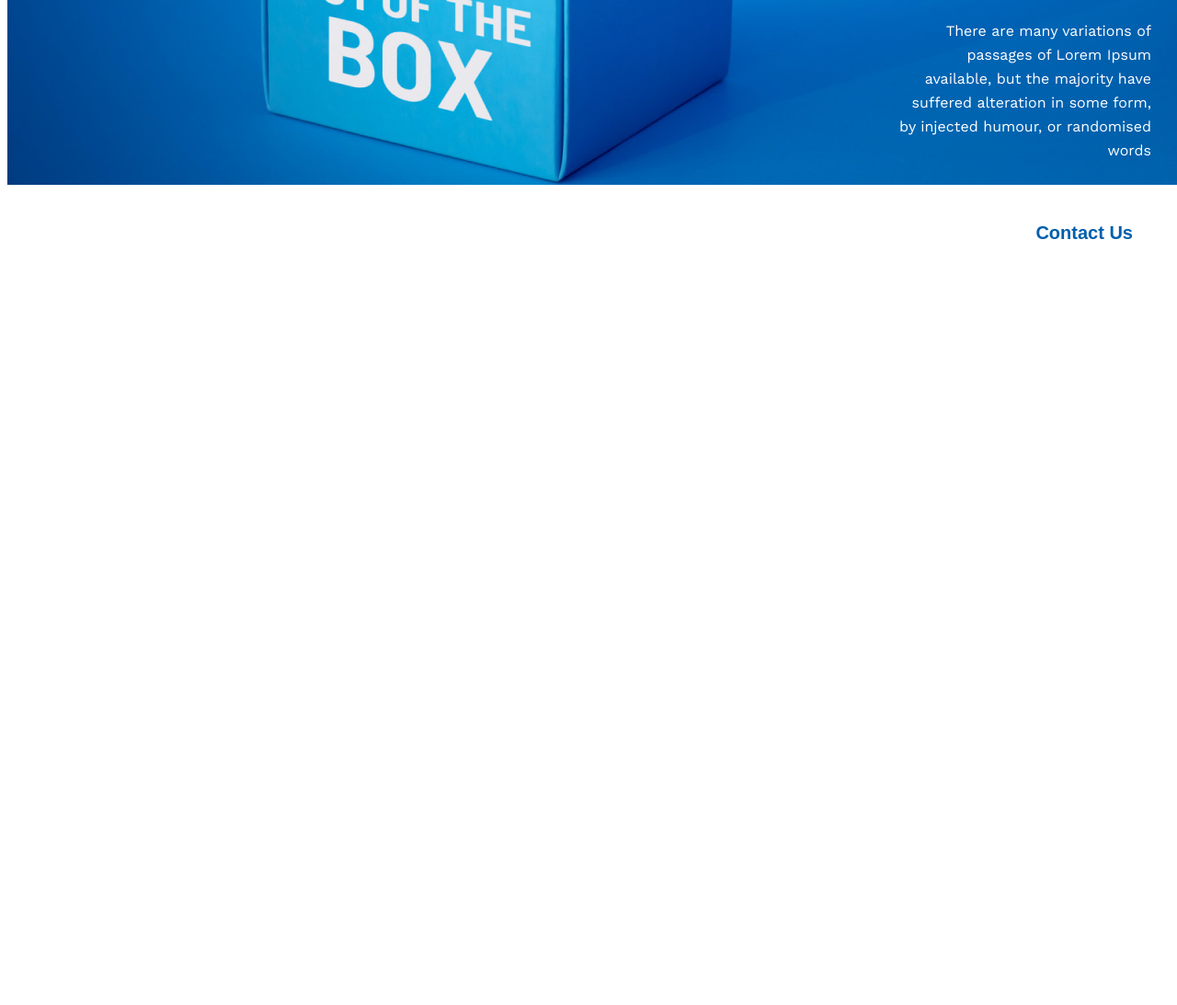
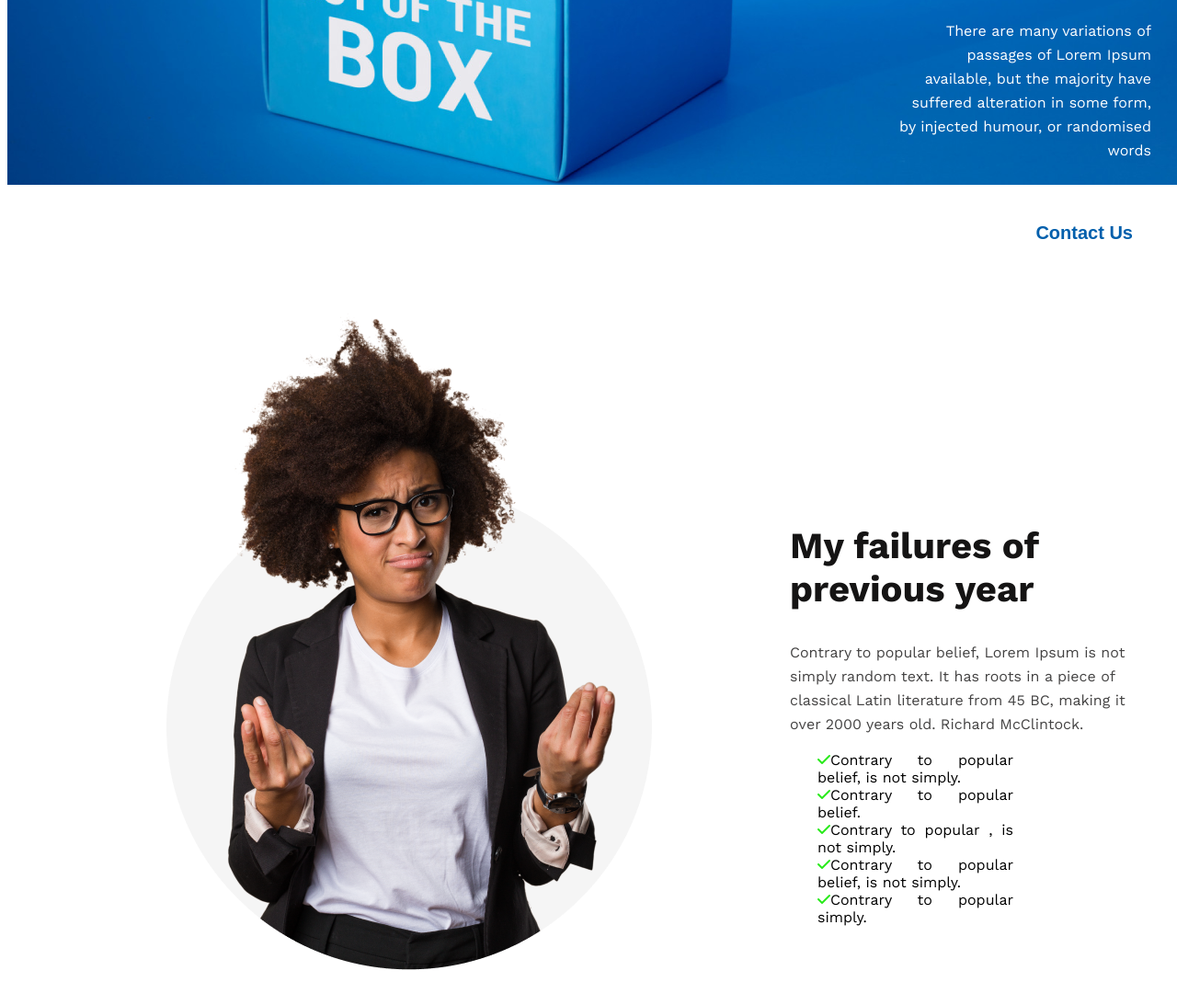
Before and after one commit to Abs-shuvo/my-own-first-repo, a plain HTML site: page index.html in a window 1280 px wide. Shown: the part 615-1708 px from the top of the page at 92% size. Before the commit the page ends 915 px from the top, so only its background shows below. Drawn offline with nearby package versions, Linux system fonts and the light colour scheme.

Commit message:
added failure section

```diff
--- a/index.html
+++ b/index.html
@@ -8,6 +8,7 @@
     <link rel="preconnect" href="https://fonts.gstatic.com" crossorigin>
     <link href="https://fonts.googleapis.com/css2?family=Open+Sans:wght@400;700;800&family=Roboto:ital,wght@1,100&family=Work+Sans:wght@400;600;700;800&display=swap" rel="stylesheet">
     <link rel="stylesheet" href="styles/style.css">
+    <script src="https://kit.fontawesome.com/ea9b2414a0.js" crossorigin="anonymous"></script>
 </head>
 <body>
     <header class="header">
@@ -21,7 +22,25 @@
         </div>
     </header>
     <main>
+      <section class="failure">
+        <div class="failure-container">
+            <div class="failure-image">
+                <img src="images/person.png" alt="">
+            </div>
+            <div class="failure-content">
+                <h2 class="failure-title">My failures of <br> previous year</h2>
+                <p class="failure-text">Contrary to popular belief, Lorem Ipsum is not simply random text. It has roots in a piece of classical Latin literature from 45 BC, making it over 2000 years old. Richard McClintock.</p>
+                <ol class="disp">
+                    <li><i class="fa-solid fa-check" style="color: #28ea1a;"></i>Contrary to popular belief, is not simply.<li>
+                    <li><i class="fa-solid fa-check" style="color: #28ea1a;"></i>Contrary to popular belief.<li>
+                    <li><i class="fa-solid fa-check" style="color: #28ea1a;"></i>Contrary to popular , is not simply.<li>
+                    <li><i class="fa-solid fa-check" style="color: #28ea1a;"></i>Contrary to popular belief, is not simply.<li>
+                    <li><i class="fa-solid fa-check" style="color: #28ea1a;"></i>Contrary to popular simply.<li>
+                </ol>
 
+            </div>
+        </div>
+      </section>
     </main>
     <footer>
 
--- a/styles/style.css
+++ b/styles/style.css
@@ -48,3 +48,42 @@ body{
     font-weight: 400;
     line-height: 26px;
 }
+/* failures of previous years section styles */
+.failure{
+    margin-top: 100px;
+}
+.failure-container{
+    display: flex;
+    align-items: center;
+    justify-content: space-between;
+    padding: 30px 30px 30px 150px;
+    gap: 250px;
+}
+.failure-content{
+    align-items: center;
+    justify-content: center;
+}
+.failure-image{
+    width: 451px;
+    height: 898px;
+    flex-shrink: 0px;
+}
+.failure-title{
+    color: #151414;
+    font-size: 40px;
+    font-weight: 700;
+}
+.failure-text{
+    color: #444343;
+    font-size: 16px;
+    font-weight: 400;
+    line-height: 26px;
+}
+.disp{
+    padding-left: 30px;
+    list-style: none;
+    text-align: justify;
+    margin-right: 140px;
+
+}
+/* my plan section styles */
```
